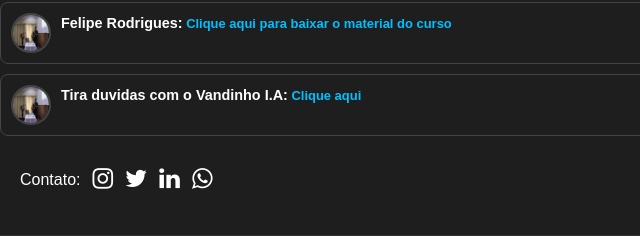
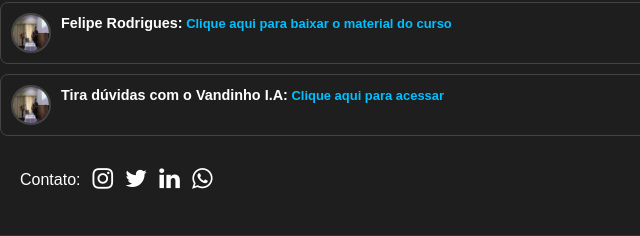
Before and after one commit to lferodrigues/Portifolio, a plain HTML site: page e.intermediario.html in a window 1280 px wide. Shown: the part 642-878 px from the top of the page, 0-640 px from the left. Drawn offline with Linux system fonts and the light colour scheme.

Commit message:
Update e.intermediario.html

```diff
--- a/e.intermediario.html
+++ b/e.intermediario.html
@@ -66,8 +66,7 @@
      <div class="comment-section">
         <img src="./Assets/img/perfil.png" alt="Foto de perfil" class="profile-pic">
         <div class="comment-text">
-            <p><strong>Tira duvidas com o Vandinho I.A:</strong><a href="https://aistudio.instagram.com/ai/950361277257786?utm_source=ai_agent" target="_blank"> Clique aqui </a>
-
+            <p><strong>Tira dúvidas com o Vandinho I.A:</strong><a href="https://aistudio.instagram.com/ai/950361277257786?utm_source=ai_agent" target="_blank"> Clique aqui para acessar </a>
             </p>
             </a>
         </div>
```
